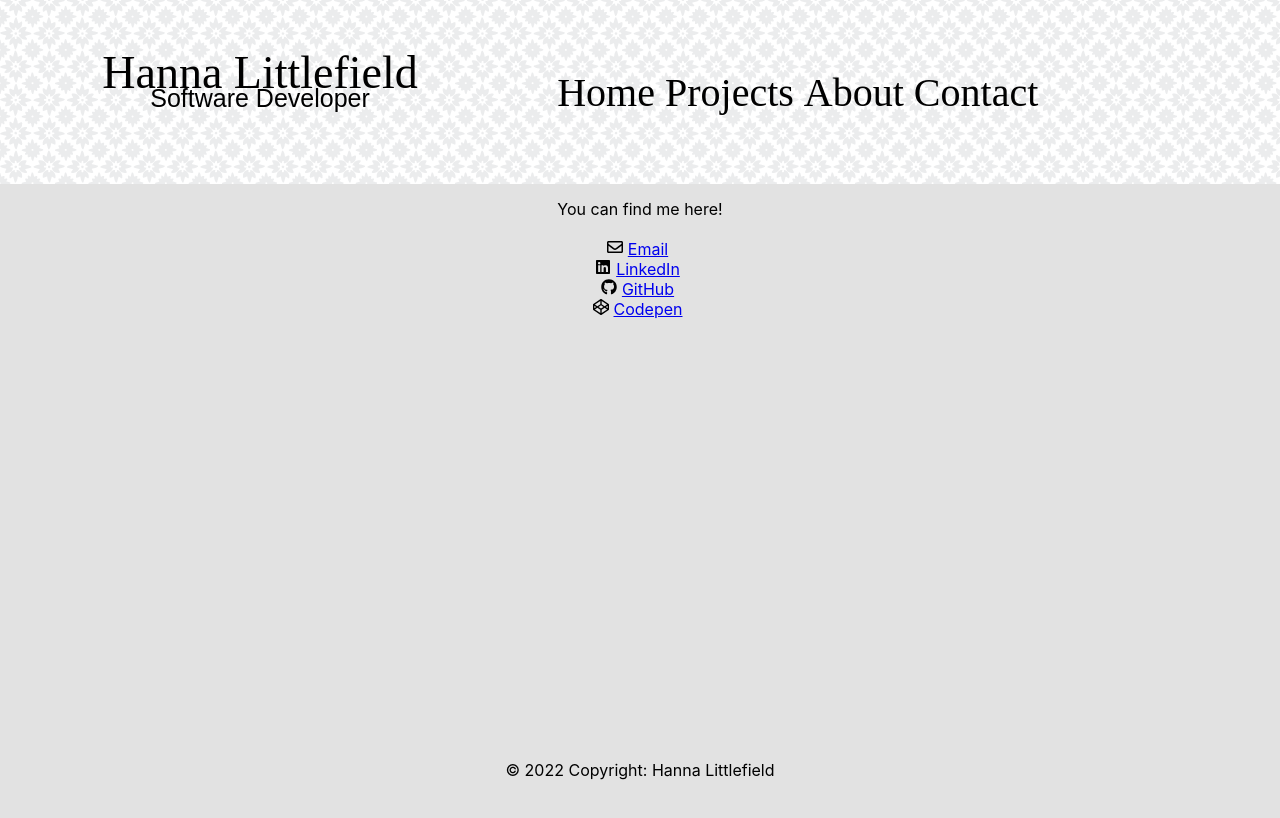
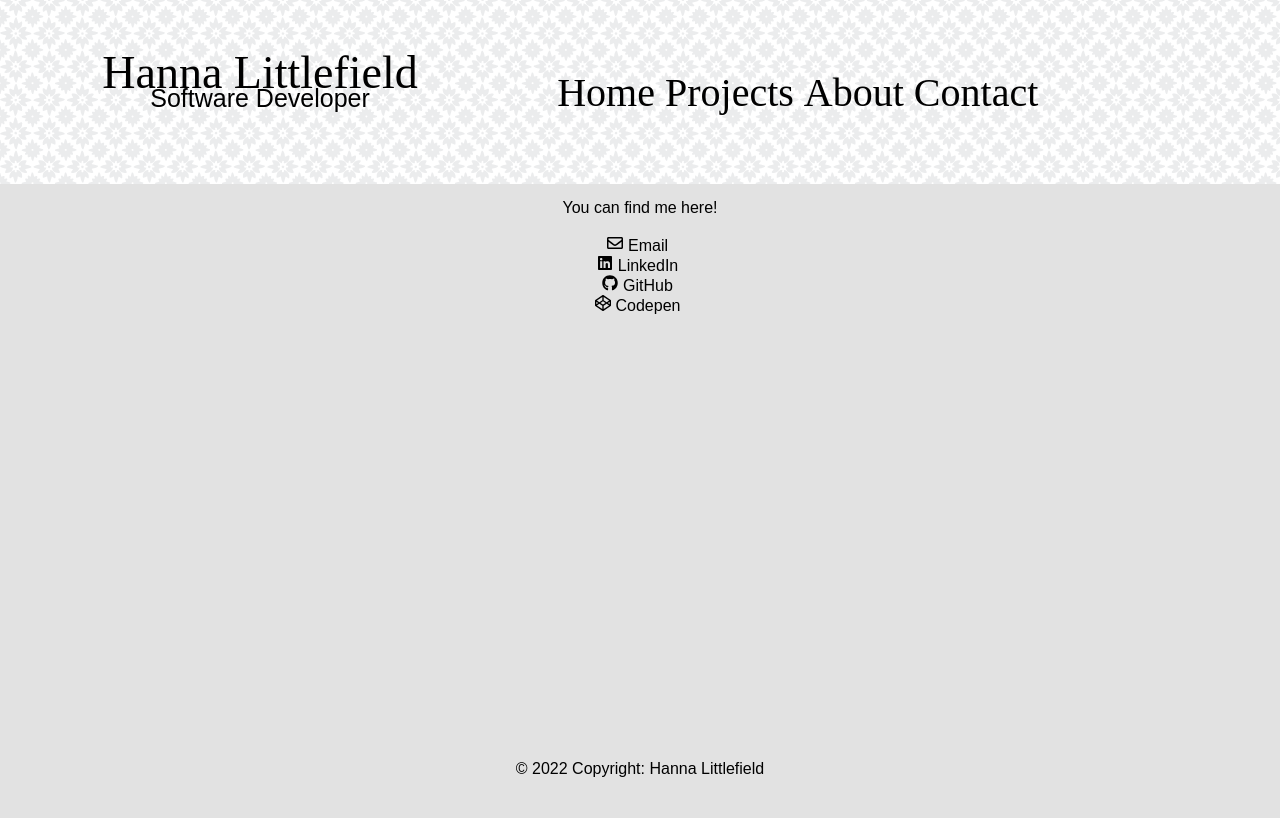
Before and after one commit to hannamlittlefield/AlexanderSucks, a React (Create React App) app: page /contact in a window 1280 px wide. Shown: the top 818 px of the page. Built offline with nearby package versions, Linux system fonts and the light colour scheme; a web font is replaced by a local one.

Commit message:
styling links in contact, adding in body fontfamily

```diff
--- a/src/App.css
+++ b/src/App.css
@@ -3,6 +3,7 @@
 body {
   text-align: center;
   background-color: #e2e2e2;
+  font-family: arial;
 
 }
 
@@ -49,10 +50,23 @@ a {
   text-align: justify;
 }
 
+.Contact a:link{
+  text-decoration: none;
+  color:black;
+}
+
 .Contact{
   background-color: #e2e2e2;
   padding-top: 15px;
   height: 100vh;
+}
+
+.Contact a:visited{
+  color: black;
+}
+
+.Contact a:hover{
+  color:#ce93d8;
 }
 
 .App-link {
```
